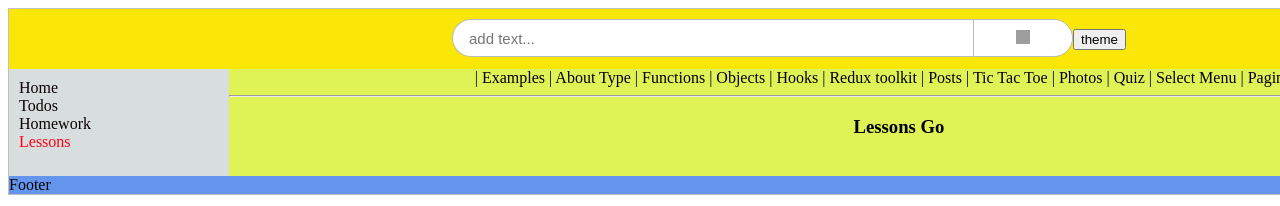
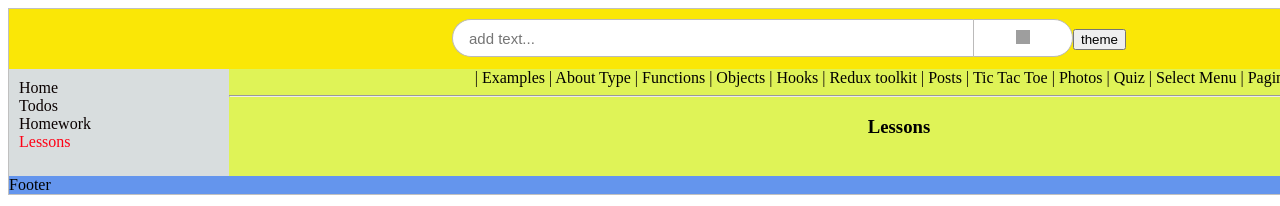
Before and after one commit to VladimirShumliaiev/Type-script-React, a React (Create React App) app in the folder my-app/: page /lessons in a window 1280 px wide. Shown: the top 206 px of the page. Built offline with nearby package versions, Linux system fonts and the light colour scheme; grey boxes are pictures that could not be loaded.

Commit message:
Update LessonsTypeScript.tsx

```diff
--- a/my-app/src/Components/mainContent/Lessons/LessonsTypeScript.tsx
+++ b/my-app/src/Components/mainContent/Lessons/LessonsTypeScript.tsx
@@ -9,7 +9,7 @@ const LessonsTypeScript: FC = () => {
             <LessonsNavLink/>
             <hr/>
             <h3>
-                Lessons Go
+                Lessons
             </h3>
             <LessonsRouting/>
         </div>
```
